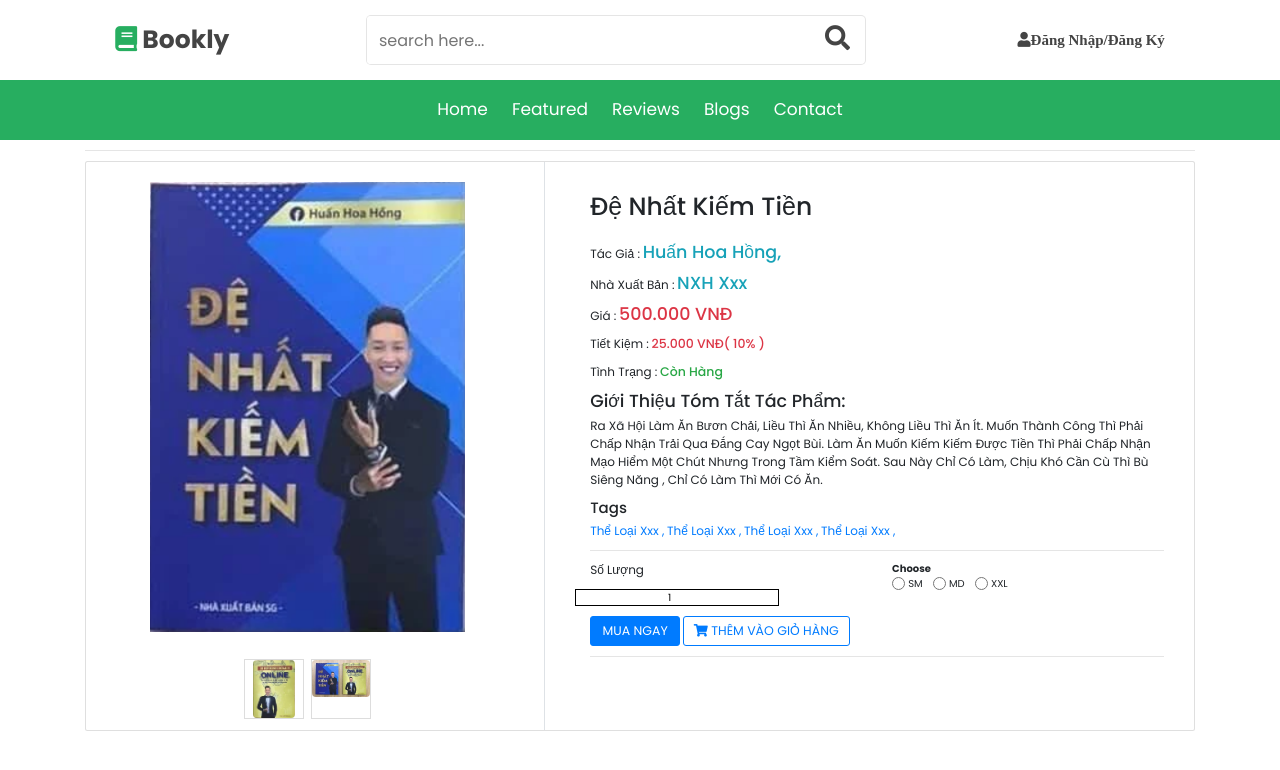
After one commit to namnt0413/database-project, a PHP site: page /book_detail.php?id=25 in a window 1280 px wide. The commit adds this page. Shown: the top 770 px of the page. Run offline with PHP 8.4, Linux system fonts and the light colour scheme; data comes from the database, SQL or seed files in the repository.

Commit message:
14 commit

```diff
--- /dev/null
+++ b/14 commit.txt
@@ -0,0 +1,3 @@
+
+TRANG WEB:
+-	thêm book_detail.php: xử lý cả frontend lẫn backend cho phần chi tiết sách
--- /dev/null
+++ b/assets/css/book_detail.css
@@ -0,0 +1,33 @@
+.img-big-wrap img {
+    height: 450px;
+    width: auto;
+    display: inline-block;
+    cursor: zoom-in;
+}
+
+
+.img-small-wrap .item-gallery {
+    width: 60px;
+    height: 60px;
+    border: 1px solid #ddd;
+    margin: 7px 2px;
+    display: inline-block;
+    overflow: hidden;
+}
+
+.img-small-wrap {
+    text-align: center;
+}
+.img-small-wrap img {
+    max-width: 100%;
+    max-height: 100%;
+    object-fit: cover;
+    border-radius: 4px;
+    cursor: zoom-in;
+}
+
+/* can giua anh bia */
+.img-big-wrap{
+    text-align: center;
+    margin-top: 20px;
+}
--- a/book.php
+++ b/book.php
@@ -167,8 +167,8 @@
                 ?>
                         <div class="col-lg-3 col-md-6 pt-md-4 pt-3">
                             <div class="card d-flex flex-column">
-                                <a href="book_detail.php" class="card-img" > <img src="<?= $row['image'] ?>" alt=""> </a>
-                                <a href="book_detail.php" class="product-name" style="font-size:1.4rem;"><?= $row['tittle'] ?></a>
+                                <a href="book_detail.php?id=<?= $row['id'] ?>" class="card-img" > <img src="<?= $row['image'] ?>" alt=""> </a>
+                                <a href="book_detail.php?id=<?= $row['id'] ?>" class="product-name" style="font-size:1.4rem;"><?= $row['tittle'] ?></a>
                                 <div class="card-info" style="margin-top: 0.5rem;">
                                     <div class="text-muted mt-auto">
                                         <?php
--- /dev/null
+++ b/book_detail.php
@@ -0,0 +1,166 @@
+<?php
+    include 'header.php' ;
+
+    $result = mysqli_query($con, "SELECT * FROM `books` WHERE `id` = ".$_GET['id']);
+    $book = mysqli_fetch_assoc($result);
+    // var_dump($book);exit;
+    $imgLibrary = mysqli_query($con, "SELECT * FROM `books_library` WHERE `book_id` = ".$_GET['id']);    // ket noi voi thu vien anh
+    $book['images'] = mysqli_fetch_all($imgLibrary, MYSQLI_ASSOC);   // lay ra nhieu anh gan cho book[images]   ( # voi book[image] )
+
+    $row_id = $book['id']; ;
+?>
+
+        <link rel="stylesheet" href="./assets/css/book_detail.css">
+        <link rel="stylesheet" href="./assets/js/book.js">
+
+        <div class="container">
+        <hr>
+            <div class="card">
+            	<div class="row">
+            		<aside class="col-sm-5 border-right">
+                  <article class="gall  ery-wrap">
+                    <div class="img-big-wrap" >
+                      <a href="#"><img src="<?=$book['image']?>"></a>
+                    </div> <!-- book - image // -->
+
+                  <?php if(!empty($book['images'])){ ?>
+                    <div class="img-small-wrap" style="margin-top:20px;">
+                      <?php foreach($book['images'] as $img) { ?>
+                        <div class="item-gallery"> <img src="<?=$img['path']?>" > </div>
+                      <?php } ?>
+                    </div> <!-- slider-nav.// -->
+                  <?php } ?>
+
+                  </article> <!-- gallery-wrap .end// -->
+            		</aside>
+
+            		<aside class="col-sm-7">
+                  <article class="card-body p-5">
+            	      <h3 class="title mb-6" style="font-size: 25px;"><?= $book['tittle']?></h3>
+
+                    <p class="author-detail-wrap" style="margin-top:20px;">
+                      <span style="font-size:1.2rem;">Tác giả :</span>
+                      <span class="price h3 text-info">
+                        <?php
+                          $author = mysqli_query($con, "SELECT authors.first_name,authors.last_name
+                                                      FROM `books_authors`  INNER JOIN `authors` ON books_authors.author_id = authors.id
+                                                                          INNER JOIN `books` ON books_authors.book_id = books.id
+                                                      WHERE `books_authors`.`book_id` = $row_id
+                                                                    ");
+                          while ($row2 = mysqli_fetch_array($author)){ ?>
+                              <span><?= $row2['first_name']." ".$row2['last_name'].","?></span>
+                        <?php } ?>
+                    	</span>
+                    </p> <!-- author-detail-wrap .// -->
+
+                    <p class="publisher-detail-wrap" style="">
+                        <span style="font-size:1.2rem;">Nhà xuất bản :</span>
+                    	<span class="price h3 text-info">
+                    		<span class="">NXH xxx</span>
+                    	</span>
+                    </p> <!-- publicsher-detail-wrap .// -->
+
+
+                    <p class="price-detail-wrap">
+                        <span style="font-size:1.2rem;">Giá :</span>
+                    	<span class="price h3 text-danger">
+                    		<span class="num"><?= number_format($book['price'], 0, ",", ".") ?></span><span class="currency"> VNĐ</span>
+                    	</span>
+                    </p> <!-- price-detail-wrap .// -->
+
+                    <p class="discount-detail-wrap">
+                        <span style="font-size:1.2rem;">Tiết kiệm :</span>
+                    	<span class="price h5 text-danger">
+                    		<span class="num"><?= number_format(25000, 0, ",", ".") ?></span><span class="currency"> VNĐ</span><span>( 10% )</span>
+                    	</span>
+                    </p> <!-- discount-detail-wrap .// -->
+
+                    <p class="quantity-detail-wrap">
+                        <span style="font-size:1.2rem;">Tình trạng :</span>
+
+                        <?php if ($book['quantity'] > 0) { ?>
+                        	<span class="price h5 text-success">
+                        		<span class="num">Còn hàng</span>
+                        	</span>
+                        <?php } else { ?>
+                          <span class="price h5 text-warning">
+                        		<span class="num">Hết hàng</span>
+                        	</span>
+                        <?php } ?>
+
+                    </p> <!-- quantity-detail-wrap .// -->
+
+
+                    <dl class="item-property">
+                        <h3>Giới thiệu tóm tắt tác phẩm:</h3>
+                        <dd>
+                            <p style="font-size:1.2rem"> <?= $book['content'] ?> </p>
+                        </dd>
+                    </dl>
+
+                    <dl class="param param-feature">
+                      <h4>Tags</h4>
+                      <a href="#" style="font-size:1.2rem;">Thể loại xxx ,</a>
+                      <a href="#" style="font-size:1.2rem;">Thể loại xxx ,</a>
+                      <a href="#" style="font-size:1.2rem;">Thể loại xxx ,</a>
+                      <a href="#" style="font-size:1.2rem;">Thể loại xxx ,</a>
+                    </dl>  <!-- item-property-hor .// -->
+
+                    <hr>
+            	      <div class="row">
+            	      	<div class="col-sm-6">
+            	      		  <p style="font-size: 1.2em;">Số lượng</p>
+                                <form id="add-to-cart-form" action="cart.php?action=add" method="POST">
+                                    <div class="row" style="margin-bottom:10px;"><input type="number" value="1" name="quantity" size="2" style="border:1px solid;text-align:center;"/></div>
+                                    <input class="btn btn-lg btn-primary text-uppercase type="submit" value="Mua ngay" style="width: 90px;" />
+                                    <a href="#" class="btn btn-lg btn-outline-primary text-uppercase"> <i class="fas fa-shopping-cart"></i> Thêm vào giỏ hàng </a>
+                                  </form>  <!-- item-property .// -->
+            	      	</div> <!-- col.// -->
+
+            		      <div class="col-sm-6    ">
+            		      	<dl class="param param-inline">
+            		      		  <dt>choose </dt>
+            		      		  <dd>
+            		      		  	<label class="form-check form-check-inline">
+            		      			  <input class="form-check-input" type="radio" name="inlineRadioOptions" id="inlineRadio2" value="option2">
+            		      			  <span class="form-check-label">SM</span>
+            		      			</label>
+            		      			<label class="form-check form-check-inline">
+            		      			  <input class="form-check-input" type="radio" name="inlineRadioOptions" id="inlineRadio2" value="option2">
+            		      			  <span class="form-check-label">MD</span>
+            		      			</label>
+            		      			<label class="form-check form-check-inline">
+            		      			  <input class="form-check-input" type="radio" name="inlineRadioOptions" id="inlineRadio2" value="option2">
+            		      			  <span class="form-check-label">XXL</span>
+            		      			</label>
+            		      		  </dd>
+            		      	</dl>  <!-- item-property .// -->
+            		      </div> <!-- col.// -->
+            	      </div> <!-- row.// -->
+            	      <hr>
+
+                  </article> <!-- card-body.// -->
+            		</aside> <!-- col.// -->
+            	</div> <!-- row.// -->
+            </div> <!-- card.// -->
+
+
+        </div>
+        <!--container.//-->
+
+
+
+
+    </div>
+</body>
+<!-- Optional JavaScript -->
+<!-- jQuery first, then Popper.js, then Bootstrap JS -->
+<script src="https://code.jquery.com/jquery-3.5.1.slim.min.js" integrity="sha384-DfXdz2htPH0lsSSs5nCTpuj/zy4C+OGpamoFVy38MVBnE+IbbVYUew+OrCXaRkfj" crossorigin="anonymous"></script>
+<script src="https://cdn.jsdelivr.net/npm/popper.js@1.16.1/dist/umd/popper.min.js" integrity="sha384-9/reFTGAW83EW2RDu2S0VKaIzap3H66lZH81PoYlFhbGU+6BZp6G7niu735Sk7lN" crossorigin="anonymous"></script>
+<script src="https://cdn.jsdelivr.net/npm/bootstrap@4.6.0/dist/js/bootstrap.min.js" integrity="sha384-+YQ4JLhjyBLPDQt//I+STsc9iw4uQqACwlvpslubQzn4u2UU2UFM80nGisd026JF" crossorigin="anonymous"></script></body>
+<!-- <script src="./vendor/jquery/jquery.min.js"></script>
+<script src="./vendor/jquery/jquery.slim.min.js"></script>
+<script type='text/javascript' src='https://stackpath.bootstrapcdn.com/bootstrap/4.0.0/js/bootstrap.bundle.min.js'></script>
+<script type='text/javascript' src=''></script>
+<script type='text/javascript' src=''></script> -->
+</html>
```
Also changed, not shown: 13 commit.txt (deleted, +0 -9 lines), assets/image/book/book7(1).png (added).
